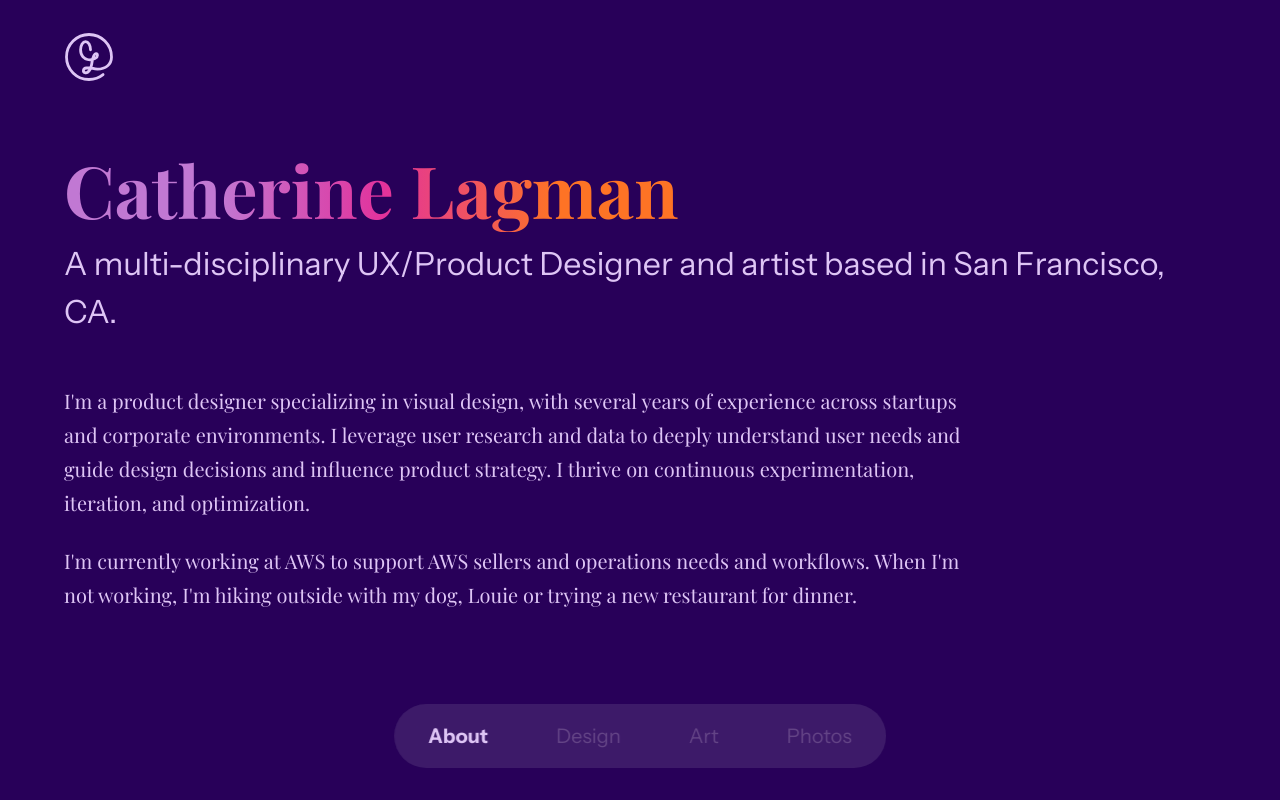
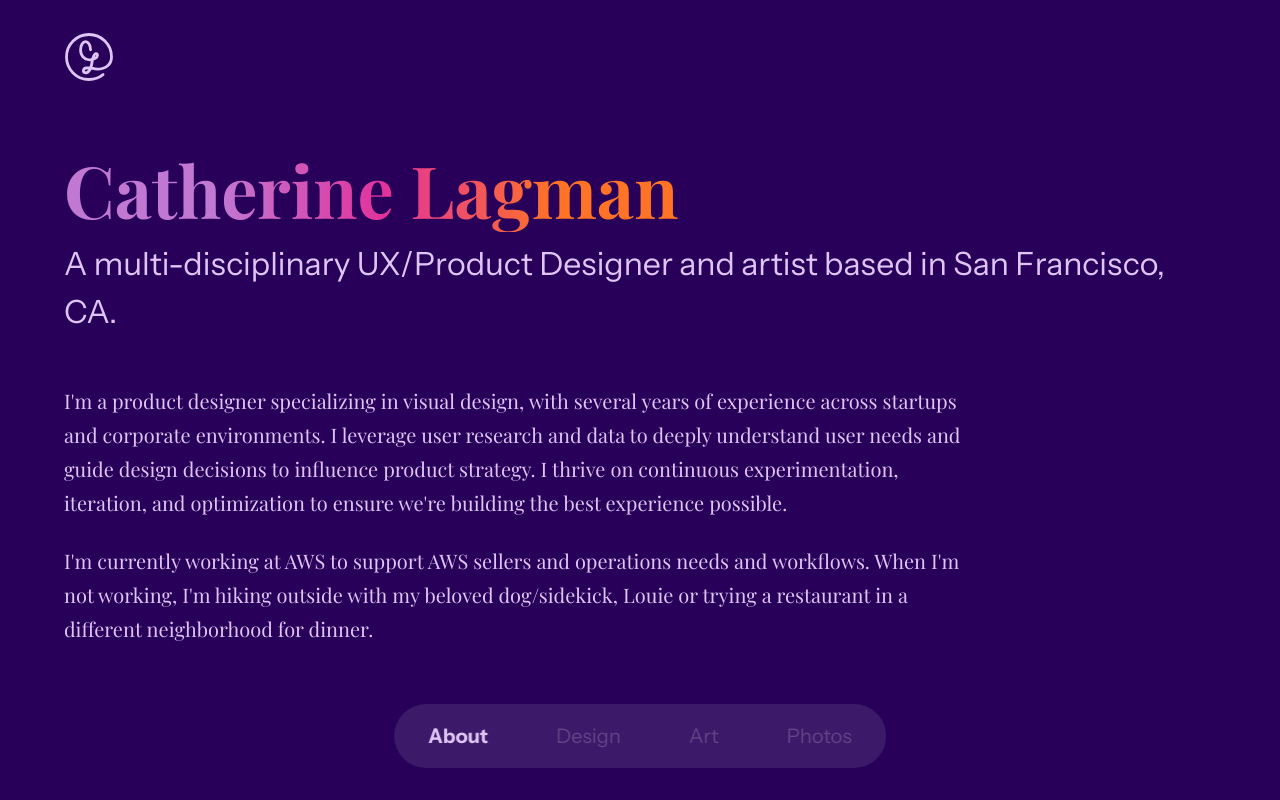
Before and after one commit to catlagman/portfolio, a Next.js app: page / in a window 1280 px wide. Shown: the top 800 px of the page. Built offline with nearby package versions, Linux system fonts and the light colour scheme.

Commit message:
tweaked copy

```diff
--- a/app/page.js
+++ b/app/page.js
@@ -28,11 +28,11 @@ export default function Home() {
 
         <div className={styles.about}>
           <p className={styles.aboutText}>
-            I'm a product designer specializing in visual design, with several years of experience across startups and corporate environments. I leverage user research and data to deeply understand user needs and guide design decisions and influence product strategy. I thrive on continuous experimentation, iteration, and optimization.
+            I'm a product designer specializing in visual design, with several years of experience across startups and corporate environments. I leverage user research and data to deeply understand user needs and guide design decisions to influence product strategy. I thrive on continuous experimentation, iteration, and optimization to ensure we're building the best experience possible.
           </p>
 
           <p className={styles.aboutText}>
-            I'm currently working at AWS to support AWS sellers and operations needs and workflows. When I'm not working, I'm hiking outside with my dog, Louie or trying a new restaurant for dinner.
+            I'm currently working at AWS to support AWS sellers and operations needs and workflows. When I'm not working, I'm hiking outside with my beloved dog/sidekick, Louie or trying a restaurant in a different neighborhood for dinner.
           </p>
         </div>
       </section>
```
